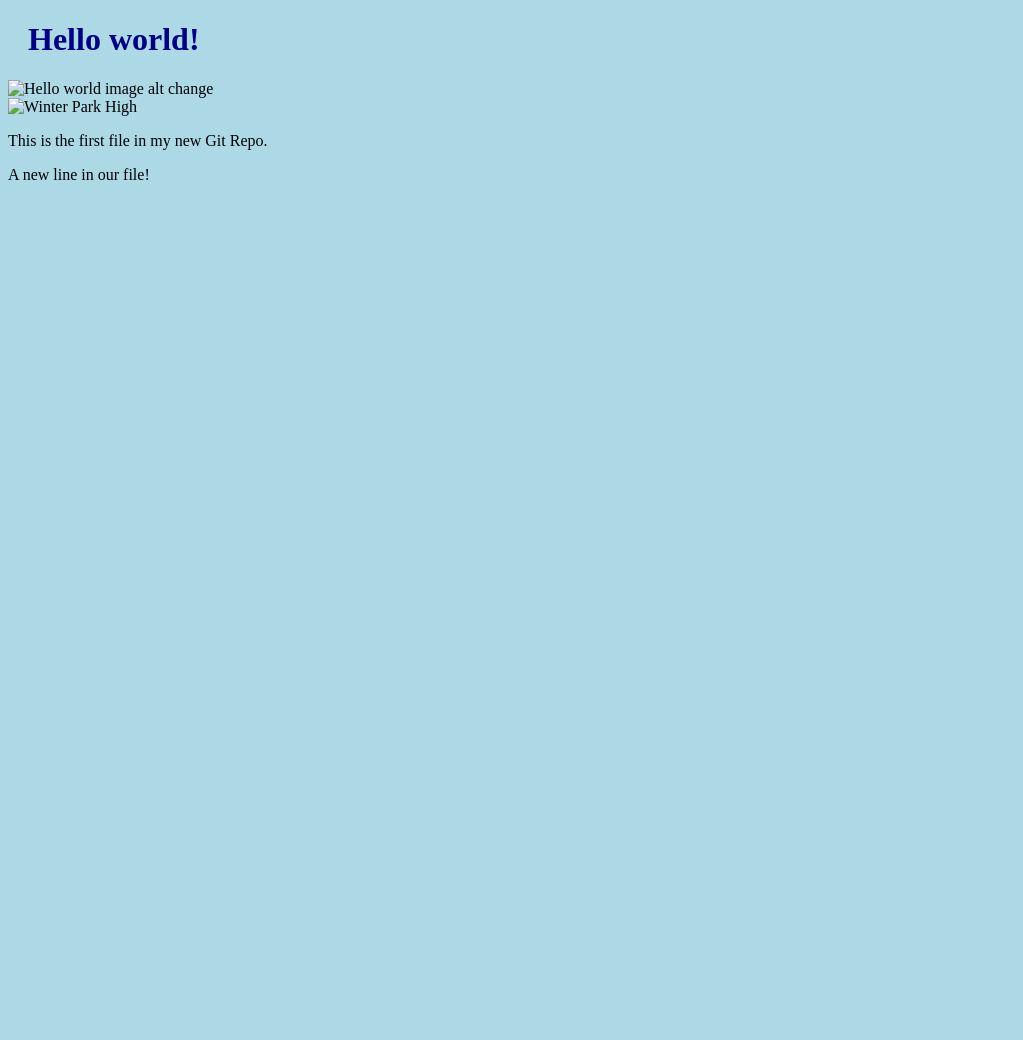
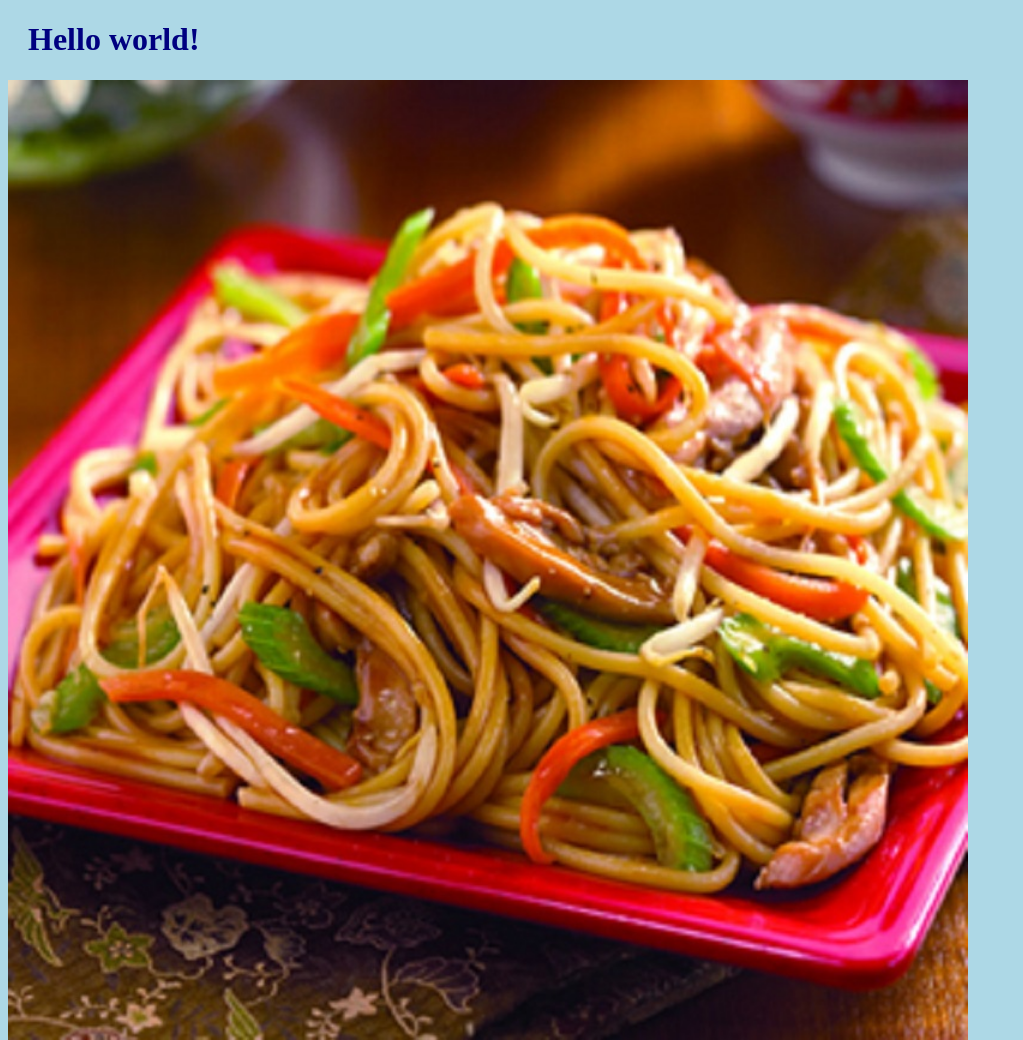
Before and after one commit to imrulkaisar/gitDemo, a plain HTML site: page index.html in a window 1280 px wide. Shown: the top 1040 px of the page, without its empty margins (0-1023 px from the left). Before the commit the page ends 800 px from the top, so only its background shows below. Drawn offline with Linux system fonts and the light colour scheme.

Commit message:
Fix the media links of index.html

```diff
--- a/index.html
+++ b/index.html
@@ -2,14 +2,14 @@
 <html>
 <head>
 <title>Hello World!</title>
-<link rel="stylesheet" href="style.css">
+<link rel="stylesheet" href="./style.css">
 </head>
 <body>
 
 <h1>Hello world!</h1>
-<div><img src="img_hello_world.jpg" alt="Hello world image alt change"
+<div><img src="./src/img/img_hello_world.jpg" alt="Hello world image alt change"
 style="width:100%;max-width:960px"></div>
-<div><img src="Winter Park High.png" alt="Winter Park High"
+<div><img src="./src/img/Winter Park High.png" alt="Winter Park High"
 style="width:100%;max-width:960px"></div>
 <p>This is the first file in my new Git Repo.</p>
 <p>A new line in our file!</p>
```
Also changed, not shown: newfile.html (line endings or trailing spaces).
